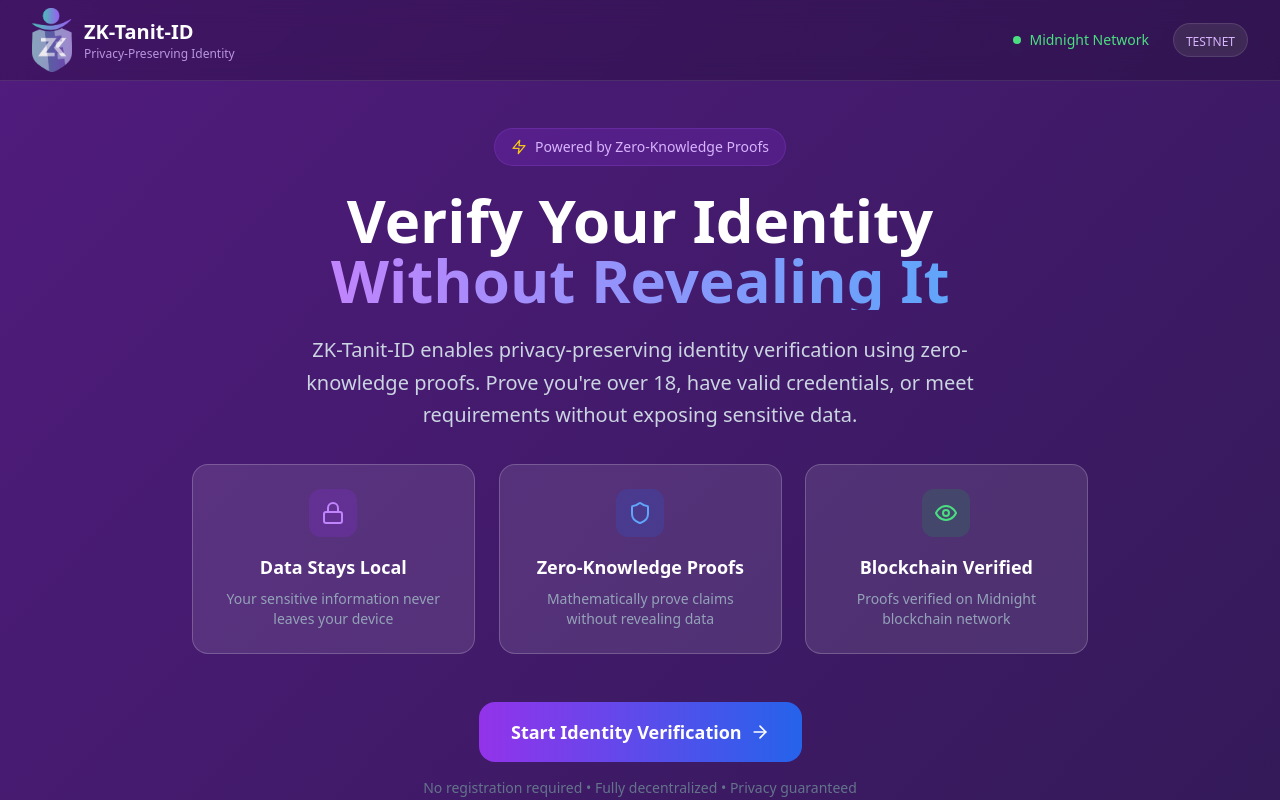
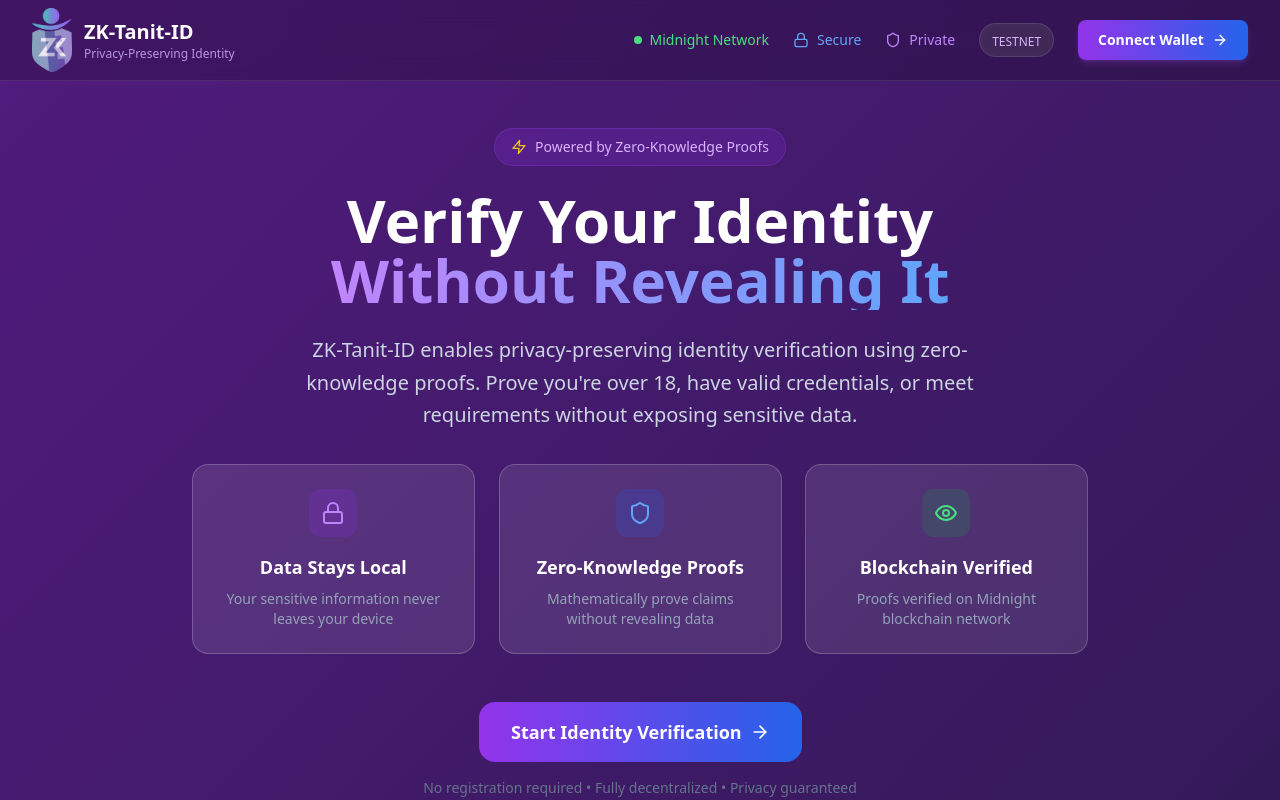
Before and after one commit to carthagexlabs/zk-tanit-id, a React (Vite) app in the folder frontend/: page / in a window 1280 px wide. Shown: the top 800 px of the page. Built offline with nearby package versions, Linux system fonts and the light colour scheme.

Commit message:
Add Connect wallet button

```diff
--- a/frontend/src/components/Header.tsx
+++ b/frontend/src/components/Header.tsx
@@ -1,5 +1,5 @@
 import React, { useState, useEffect } from "react";
-import { Shield, Lock } from "lucide-react";
+import { Shield, Lock, Sparkle, BellElectric, ArrowRight } from "lucide-react";
 import logo from "../assets/logo.png";
 
 export function Header() {
@@ -66,10 +66,47 @@ export function Header() {
               </span>
             </div>
 
+            <div className="hidden md:flex items-center space-x-2 transform transition-all duration-300 hover:scale-105">
+              <Lock className="h-4 w-4 text-blue-400" />
+              <span className="text-sm text-blue-400 font-medium transition-all duration-300 hover:text-blue-300">
+                {" "}
+                Secure{" "}
+              </span>
+            </div>
+            <div className="hidden md:flex items-center space-x-2 transform transition-all duration-300 hover:scale-105">
+              <Shield className="h-4 w-4 text-purple-400" />
+              <span className="text-sm text-purple-400 font-medium transition-all duration-300 hover:text-purple-300">
+                Private
+              </span>
+            </div>
             <div className="bg-white/10 backdrop-blur-sm rounded-full px-3 py-1 transition-all duration-300 hover:bg-white/20 hover:scale-105 border border-white/10 hover:border-white/30">
               <span className="text-xs font-medium text-purple-300 transition-all duration-300 hover:text-purple-200">
                 TESTNET
               </span>
+            </div>
+            <div className="transform translate-y-10 opacity-0 animate-[slideInUp_0.6s_ease-out_1.6s_forwards]">
+              <button
+                className="
+      group relative
+      bg-gradient-to-r from-purple-600 to-blue-600
+      text-white font-semibold
+      px-5 py-2.5
+      rounded-lg
+      text-sm
+      transition-all duration-500
+      hover:from-purple-500 hover:to-blue-500
+      hover:scale-105
+      shadow-md shadow-purple-500/20
+      hover:shadow-lg hover:shadow-purple-500/30
+      overflow-hidden will-change-transform
+    "
+              >
+                <div className="absolute inset-0 bg-gradient-to-r from-white/0 via-white/15 to-white/0 translate-x-[-100%] group-hover:translate-x-[100%] transition-transform duration-700"></div>
+                <span className="flex items-center relative z-10">
+                  Connect Wallet{" "}
+                  <ArrowRight className="ml-2 h-4 w-4 transform group-hover:translate-x-1 transition-transform duration-300 will-change-transform" />
+                </span>
+              </button>
             </div>
           </div>
         </div>
--- a/frontend/src/components/ProofOptions.tsx
+++ b/frontend/src/components/ProofOptions.tsx
@@ -1,7 +1,13 @@
 import React, { useState } from "react";
-import { generateProof } from "../sdk/zktanitid";
+import { generateProof } from "../services/zktanitid";
 
-export default function ProofOptions({ kind, credential }: { kind: string, credential: any }) {
+export default function ProofOptions({
+  kind,
+  credential,
+}: {
+  kind: string;
+  credential: any;
+}) {
   const [proof, setProof] = useState<any | null>(null);
   const [policyId, setPolicyId] = useState("default-policy-2025");
   const [revealExtra, setRevealExtra] = useState(false);
@@ -10,7 +16,7 @@ export default function ProofOptions({ kind, credential }: { kind: string, crede
     const publicInputs: any = {
       policy_id: policyId,
       issuer_pubkey: credential?.meta?.issuer_pubkey || "DEMO_ISSUER_PK",
-      crl_root: credential?.meta?.crl_root || "DEMO_CRL_ROOT"
+      crl_root: credential?.meta?.crl_root || "DEMO_CRL_ROOT",
     };
     if (revealExtra) {
       publicInputs.nationality = credential?.meta?.nationality || "TN";
@@ -25,15 +31,38 @@ export default function ProofOptions({ kind, credential }: { kind: string, crede
   };
 
   return (
-    <div style={{ padding: 12, margin: "12px 0", borderRadius: 12, border: "1px solid #eaeaea" }}>
-      <h3 style={{ marginTop: 0 }}>Generate <code>{kind}</code> Proof</h3>
-      <div style={{ display: "flex", gap: 12, alignItems: "center", flexWrap: "wrap" }}>
+    <div
+      style={{
+        padding: 12,
+        margin: "12px 0",
+        borderRadius: 12,
+        border: "1px solid #eaeaea",
+      }}
+    >
+      <h3 style={{ marginTop: 0 }}>
+        Generate <code>{kind}</code> Proof
+      </h3>
+      <div
+        style={{
+          display: "flex",
+          gap: 12,
+          alignItems: "center",
+          flexWrap: "wrap",
+        }}
+      >
         <label>
           Policy ID:&nbsp;
-          <input value={policyId} onChange={e => setPolicyId(e.target.value)} />
+          <input
+            value={policyId}
+            onChange={(e) => setPolicyId(e.target.value)}
+          />
         </label>
         <label>
-          <input type="checkbox" checked={revealExtra} onChange={e => setRevealExtra(e.target.checked)} />
+          <input
+            type="checkbox"
+            checked={revealExtra}
+            onChange={(e) => setRevealExtra(e.target.checked)}
+          />
           &nbsp;Reveal extra field (e.g. nationality)
         </label>
         <button onClick={handleGenerate}>Generate Proof</button>
@@ -41,7 +70,9 @@ export default function ProofOptions({ kind, credential }: { kind: string, crede
       {proof && (
         <details open style={{ marginTop: 8 }}>
           <summary>Proof JSON</summary>
-          <pre style={{ overflowX: "auto" }}>{JSON.stringify(proof, null, 2)}</pre>
+          <pre style={{ overflowX: "auto" }}>
+            {JSON.stringify(proof, null, 2)}
+          </pre>
         </details>
       )}
     </div>
--- a/frontend/src/components/VerifierDashboard.tsx
+++ b/frontend/src/components/VerifierDashboard.tsx
@@ -1,8 +1,8 @@
 import React, { useState } from "react";
-import { verifyProof } from "../sdk/zktanitid";
+import { verifyProof } from "../services/zktanitid";
 
 const KINDS = ["nic_valid", "driver_valid", "student_enrolled"] as const;
-type Kind = typeof KINDS[number];
+type Kind = (typeof KINDS)[number];
 
 export default function VerifierDashboard() {
   const [kind, setKind] = useState<Kind>("nic_valid");
@@ -22,23 +22,53 @@ export default function VerifierDashboard() {
   }
 
   return (
-    <section style={{ marginTop: 24, padding: 12, border: "1px solid #eaeaea", borderRadius: 12 }}>
+    <section
+      style={{
+        marginTop: 24,
+        padding: 12,
+        border: "1px solid #eaeaea",
+        borderRadius: 12,
+      }}
+    >
       <h2>Verifier Dashboard (Bank / Gov Simulation)</h2>
-      <p>Paste a proof JSON (from the Wallet UI) and verify it like a bank or government service would.</p>
-      <div style={{ display: "flex", gap: 12, alignItems: "center", flexWrap: "wrap", marginBottom: 8 }}>
+      <p>
+        Paste a proof JSON (from the Wallet UI) and verify it like a bank or
+        government service would.
+      </p>
+      <div
+        style={{
+          display: "flex",
+          gap: 12,
+          alignItems: "center",
+          flexWrap: "wrap",
+          marginBottom: 8,
+        }}
+      >
         <label>
           Verifier kind:&nbsp;
-          <select value={kind} onChange={e => setKind(e.target.value as Kind)}>
-            {KINDS.map(k => <option key={k} value={k}>{k}</option>)}
+          <select
+            value={kind}
+            onChange={(e) => setKind(e.target.value as Kind)}
+          >
+            {KINDS.map((k) => (
+              <option key={k} value={k}>
+                {k}
+              </option>
+            ))}
           </select>
         </label>
         <button onClick={handleVerify}>Verify Proof</button>
       </div>
       <textarea
         value={input}
-        onChange={e => setInput(e.target.value)}
-        placeholder='Paste proof JSON here'
-        style={{ width: "100%", minHeight: 160, fontFamily: "monospace", fontSize: 12 }}
+        onChange={(e) => setInput(e.target.value)}
+        placeholder="Paste proof JSON here"
+        style={{
+          width: "100%",
+          minHeight: 160,
+          fontFamily: "monospace",
+          fontSize: 12,
+        }}
       />
       {result && <p style={{ marginTop: 8, fontWeight: 600 }}>{result}</p>}
     </section>
```
Also changed, not shown: frontend/src/services/zktanitid.ts (renamed from frontend/src/sdk/zktanitid.ts).
